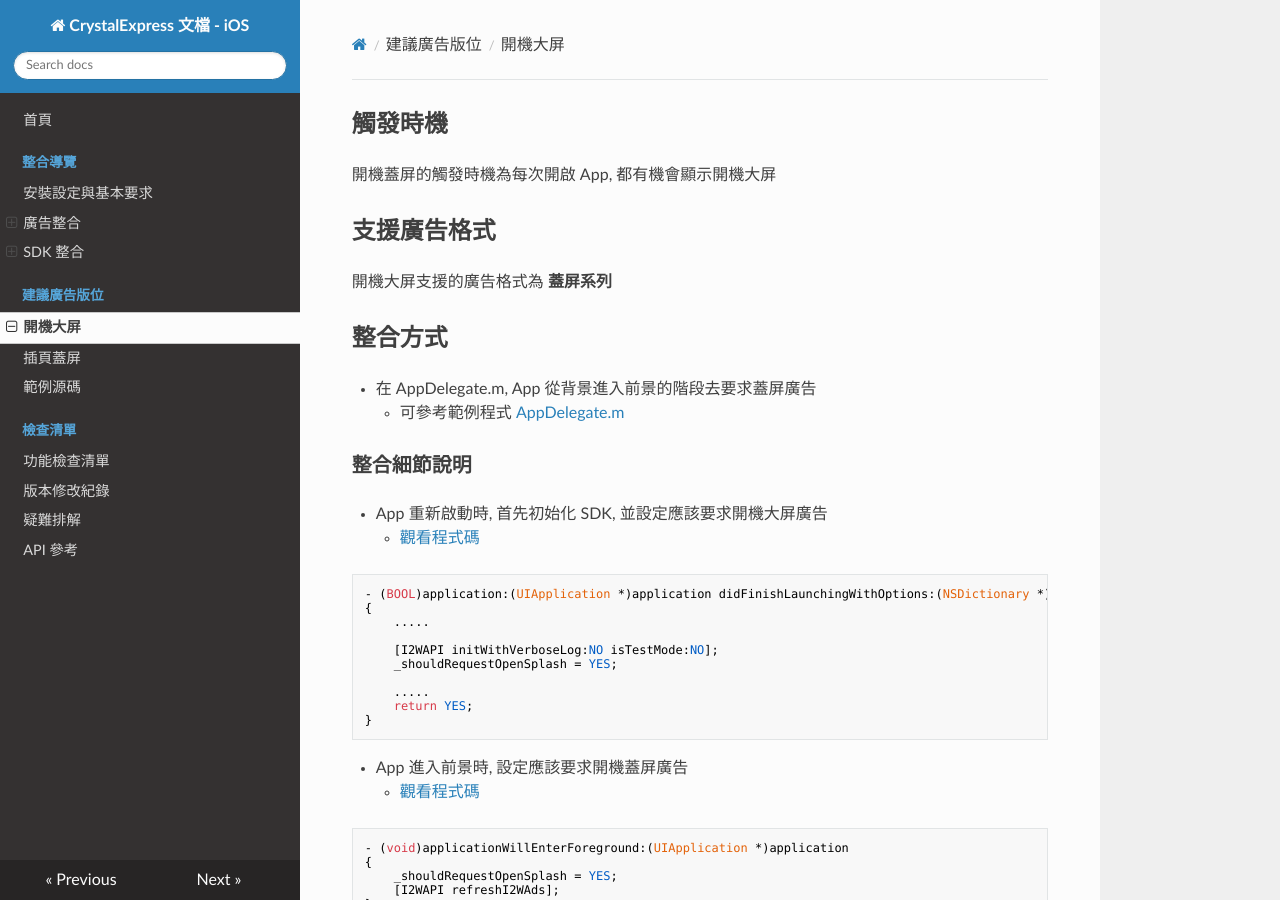
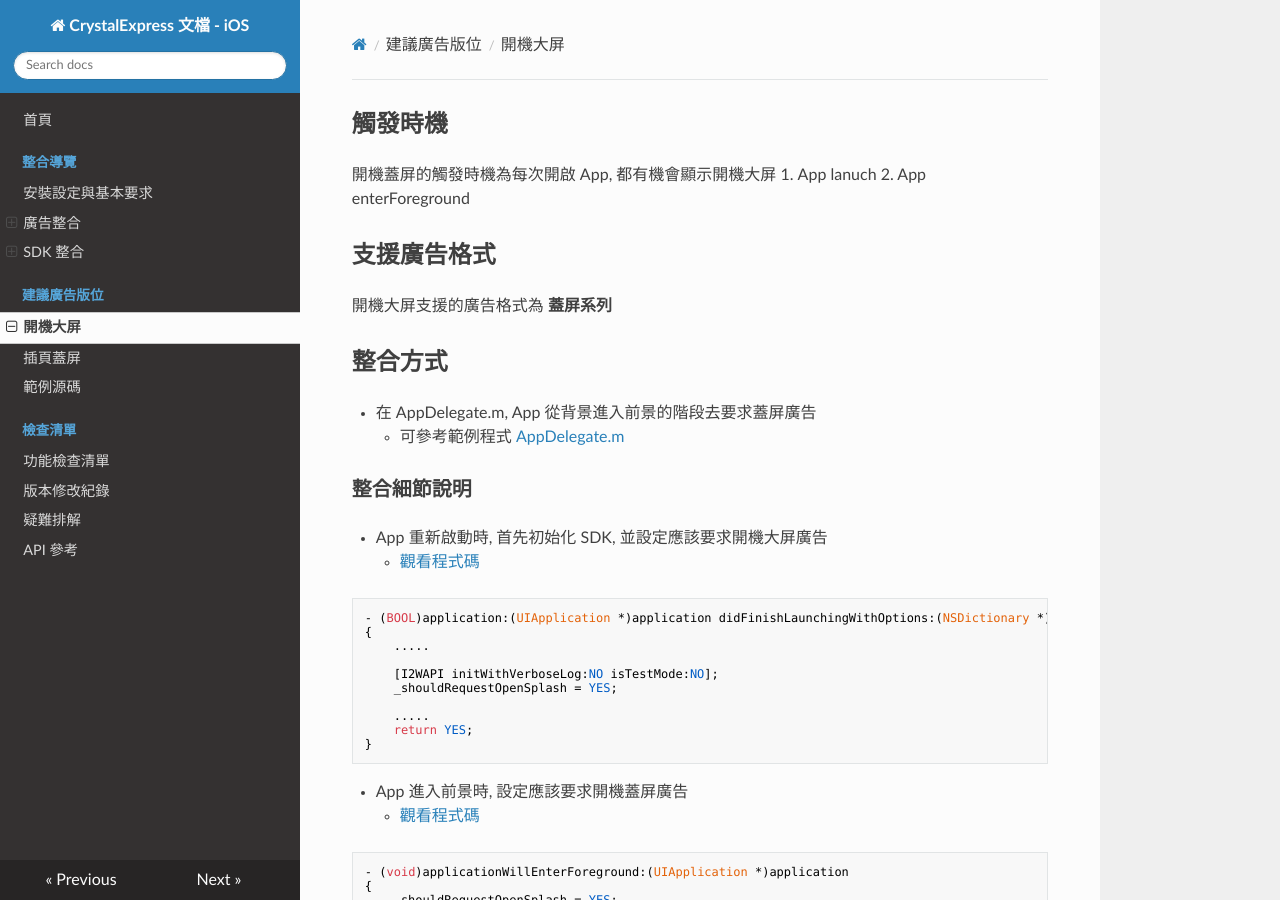
Before and after one commit to intowow/CrystalExpressDocumentation-iOS-zh_CN, an MkDocs documentation site: the page built from docs/docs/open-splash-ad.md, in a window 1280 px wide and 900 px high. Built offline with MkDocs 1.6.1, drawn with Linux system fonts in a browser that asks for light colours; nearby versions of some CDN libraries; old or Windows-style settings are respelled for this version of MkDocs.

Commit message:
update sdk version to v1.3.4

```diff
--- a/docs/docs/open-splash-ad.md
+++ b/docs/docs/open-splash-ad.md
@@ -1,5 +1,7 @@
 ## 觸發時機
 開機蓋屏的觸發時機為每次開啟 App, 都有機會顯示開機大屏
+1. App lanuch
+2. App enterForeground
 
 ## 支援廣告格式
 開機大屏支援的廣告格式為 **蓋屏系列**
```
